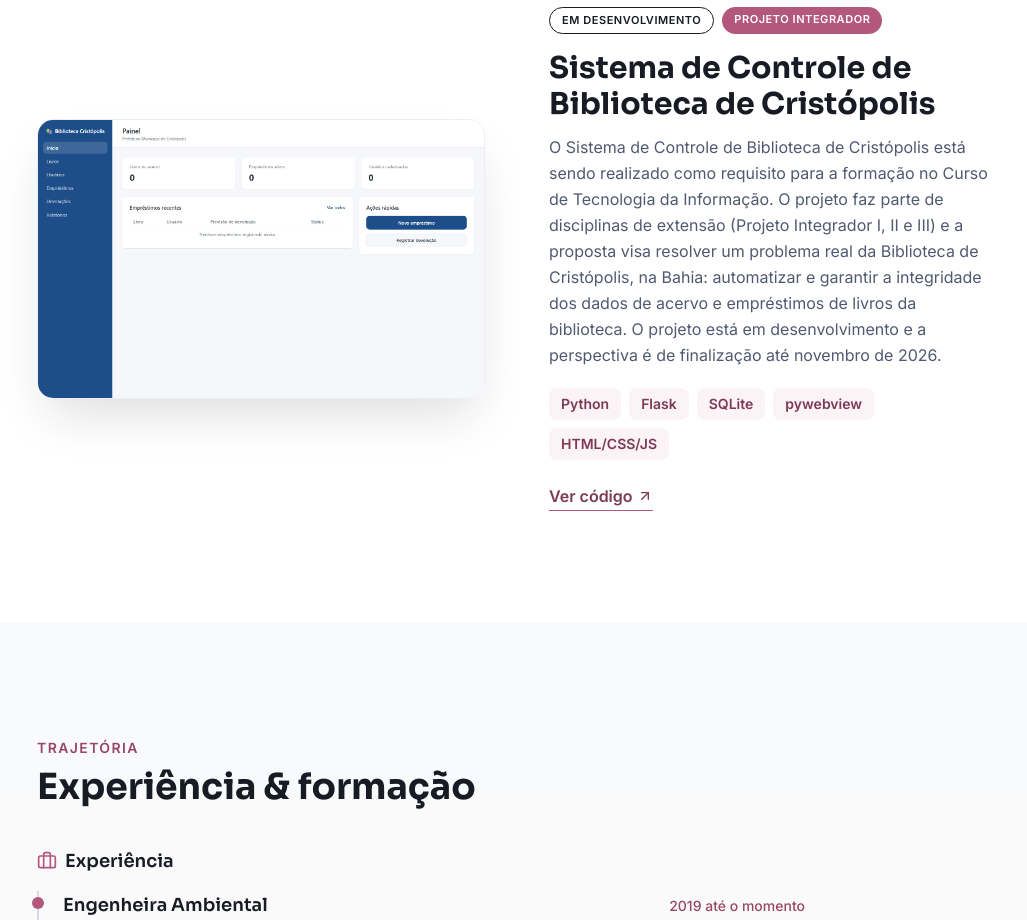
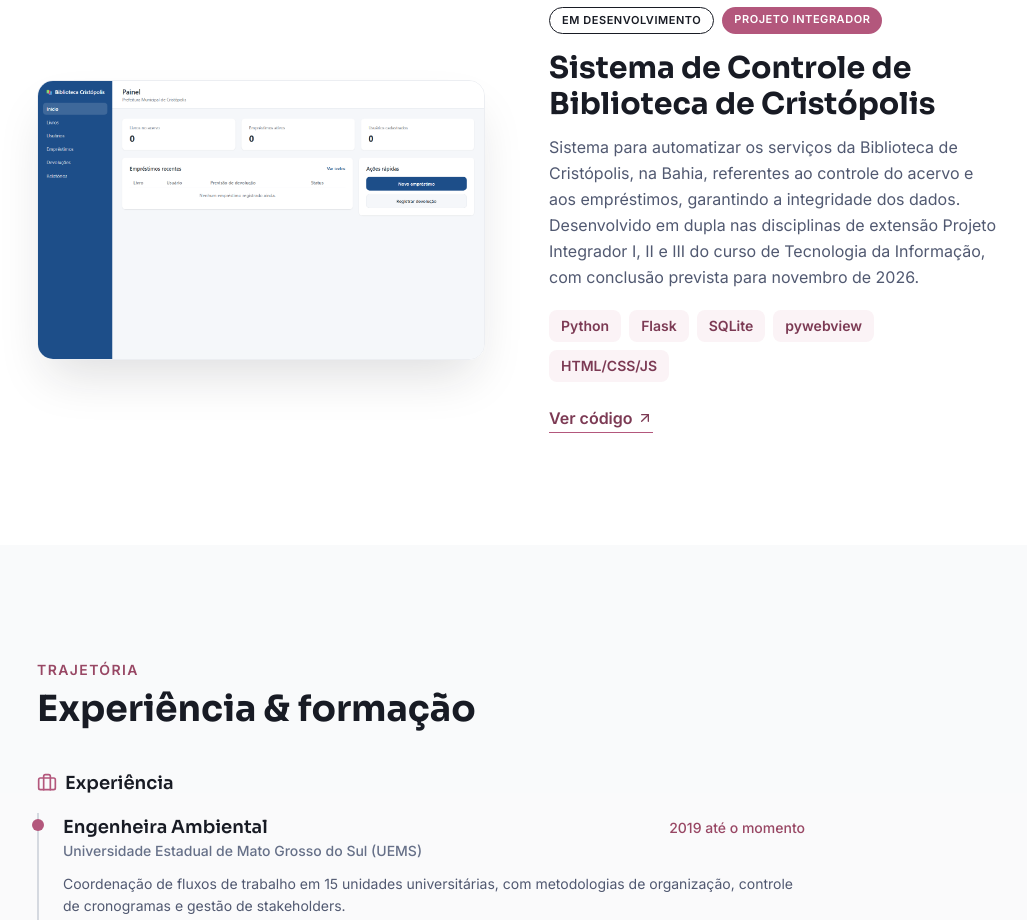
Before and after one commit to flaviafogaca/portfolio, a React (Vite) app: page / in a window 1280 px wide. Shown: the part 3780-4700 px from the top of the page, without its empty margins (123-1150 px from the left). Built offline with nearby package versions, Linux system fonts and the light colour scheme.

Commit message:
Rewrite Biblioteca de Cristopolis description
Co-Authored-By: Claude Sonnet 5.5 <noreply@anthropic.com>

```diff
--- a/src/data/content.ts
+++ b/src/data/content.ts
@@ -79,7 +79,7 @@ export const projects: Project[] = [
   {
     title: "Sistema de Controle de Biblioteca de Cristópolis",
     description:
-      "O Sistema de Controle de Biblioteca de Cristópolis está sendo realizado como requisito para a formação no Curso de Tecnologia da Informação. O projeto faz parte de disciplinas de extensão (Projeto Integrador I, II e III) e a proposta visa resolver um problema real da Biblioteca de Cristópolis, na Bahia: automatizar e garantir a integridade dos dados de acervo e empréstimos de livros da biblioteca. O projeto está em desenvolvimento e a perspectiva é de finalização até novembro de 2026.",
+      "Sistema para automatizar os serviços da Biblioteca de Cristópolis, na Bahia, referentes ao controle do acervo e aos empréstimos, garantindo a integridade dos dados. Desenvolvido em dupla nas disciplinas de extensão Projeto Integrador I, II e III do curso de Tecnologia da Informação, com conclusão prevista para novembro de 2026.",
     tags: ["Python", "Flask", "SQLite", "pywebview", "HTML/CSS/JS"],
     status: "Em desenvolvimento",
     category: "Projeto integrador",
```
